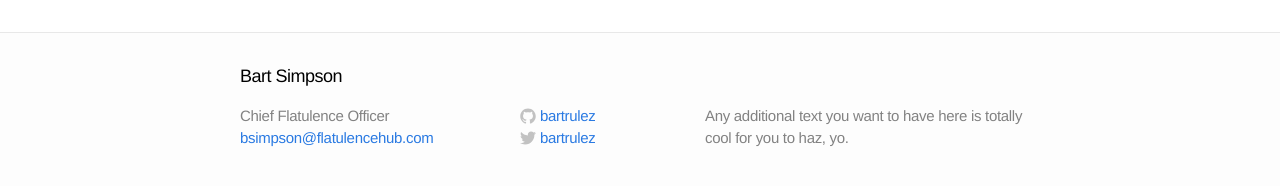
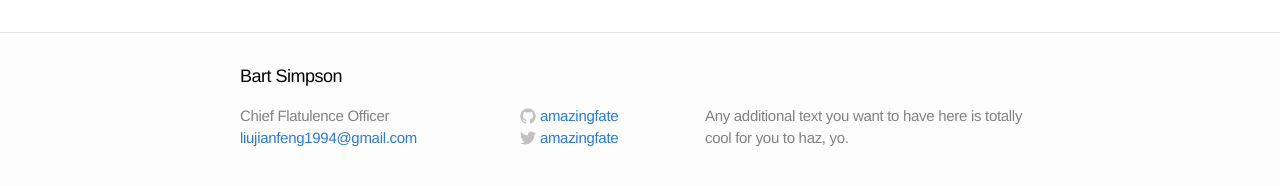
Before and after one commit to amazingfate/amazingfate.github.io, a Jekyll site: the page built from index.html, in a window 1280 px wide. Shown: the part 561-747 px from the top of the page. Built offline with Jekyll 4.4.1, drawn with Linux system fonts in a browser that asks for light colours; Markdown is read by kramdown in place of the engine named in the settings.

Commit message:
edit personal info

```diff
--- a/_includes/footer.html
+++ b/_includes/footer.html
@@ -7,14 +7,14 @@
     <div class="footer-col-1 column">
       <ul>
         <li>Chief Flatulence Officer</li>
-        <li><a href="mailto:bsimpson@flatulencehub.com">bsimpson@flatulencehub.com</a></li>
+        <li><a href="mailto:liujianfeng1994@gmail.com">liujianfeng1994@gmail.com</a></li>
       </ul>
     </div>
 
     <div class="footer-col-2 column">
       <ul>
         <li>
-          <a href="https://github.com/yourusername">
+          <a href="https://github.com/amazingfate">
             <span class="icon github">
               <svg version="1.1" class="github-icon-svg" xmlns="http://www.w3.org/2000/svg" xmlns:xlink="http://www.w3.org/1999/xlink" x="0px" y="0px"
                  viewBox="0 0 16 16" enable-background="new 0 0 16 16" xml:space="preserve">
@@ -29,11 +29,11 @@
                 c0,0.208,0.14,0.449,0.534,0.373c3.081-1.028,5.302-3.935,5.302-7.362C15.76,3.906,12.285,0.431,7.999,0.431z"/>
               </svg>
             </span>
-            <span class="username">bartrulez</span>
+            <span class="username">amazingfate</span>
           </a>
         </li>
         <li>
-          <a href="https://twitter.com/yourusername">
+          <a href="https://twitter.com/amazingfate">
             <span class="icon twitter">
               <svg version="1.1" class="twitter-icon-svg" xmlns="http://www.w3.org/2000/svg" xmlns:xlink="http://www.w3.org/1999/xlink" x="0px" y="0px"
                  viewBox="0 0 16 16" enable-background="new 0 0 16 16" xml:space="preserve">
@@ -46,7 +46,7 @@
                 c6.015,0,9.304-4.983,9.304-9.304c0-0.142-0.003-0.283-0.009-0.423C14.976,4.29,15.531,3.714,15.969,3.058z"/>
               </svg>
             </span>
-            <span class="username">bartrulez</span>
+            <span class="username">amazingfate</span>
           </a>
         </li>
       </ul>
```
